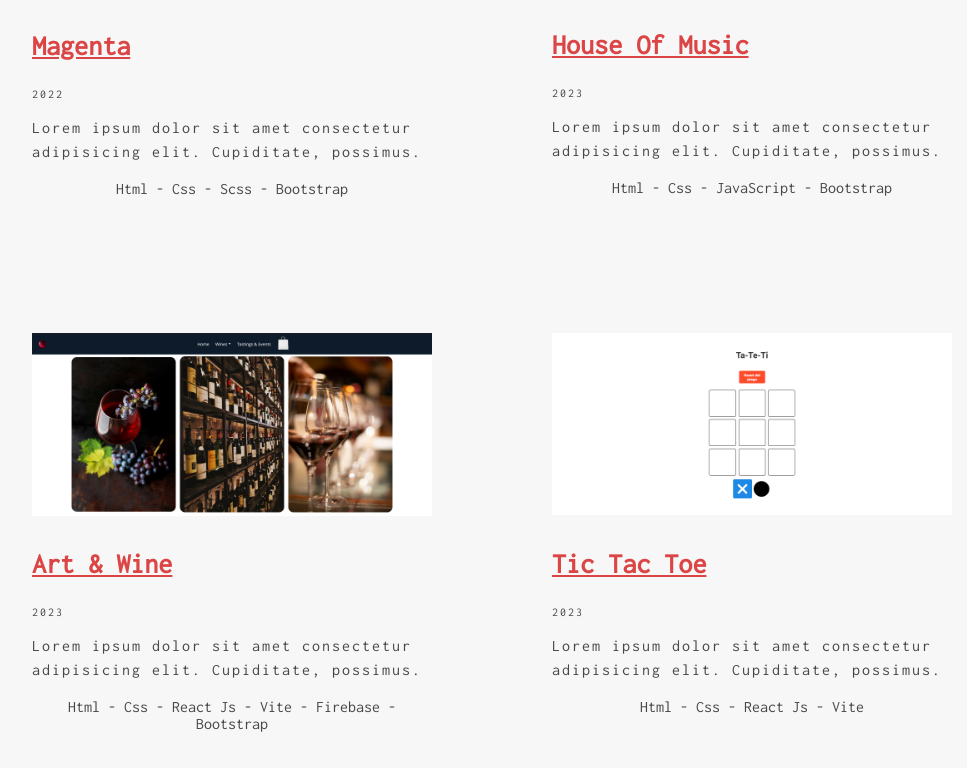
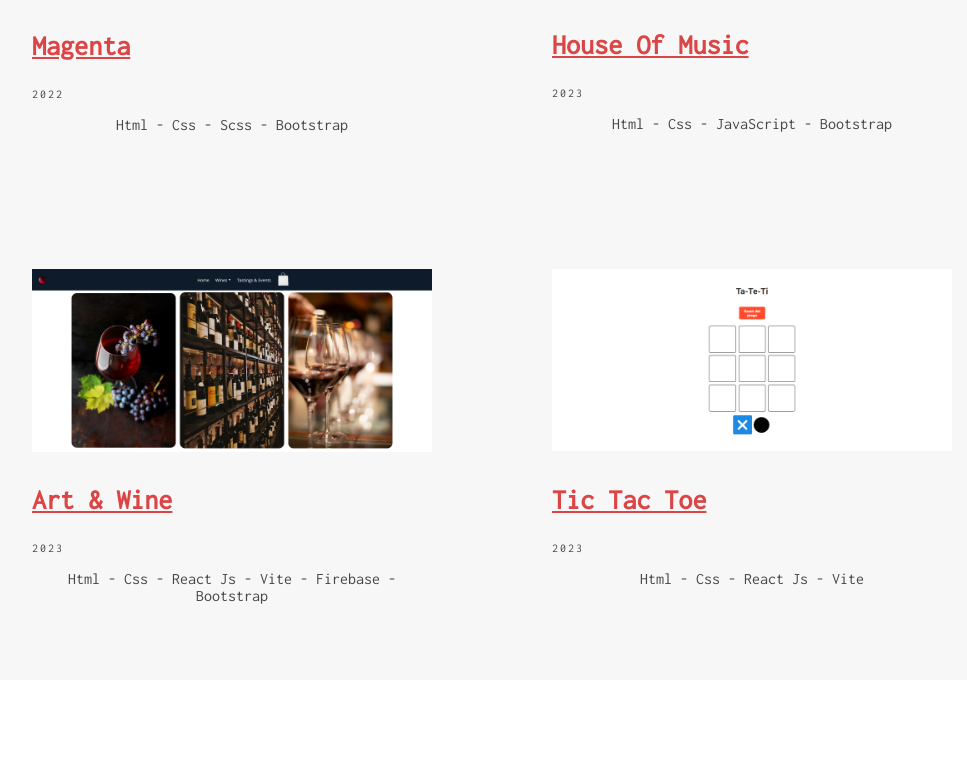
Before and after one commit to CristianMozetich/Portfolio, a React (Vite) app: page / in a window 1280 px wide. Shown: the part 1153-1921 px from the top of the page, without its empty margins (148-1115 px from the left). After the commit the page ends 1833 px from the top, so only its background shows below. Built offline with nearby package versions, Linux system fonts and the light colour scheme.

Commit message:
proyects

```diff
--- a/asyncmock.js
+++ b/asyncmock.js
@@ -12,7 +12,6 @@ export const proyectos = [ {
     id: 2,
     img: "./assets/Img/houseofmusic.png",
     name: "House Of Music",
-    desc: "Lorem ipsum dolor sit amet consectetur adipisicing elit. Cupiditate, possimus.",
     web: "https://cristianmozetich.github.io/ProyectoFinal-Mozetich/",
     year: "2023",
     tech: "Html - Css - JavaScript - Bootstrap",
--- a/src/Components/Proyects/Proyects.jsx
+++ b/src/Components/Proyects/Proyects.jsx
@@ -16,7 +16,6 @@ const Proyects = () => {
             <img src={proyecto.img} alt={proyecto.name} />
             <a href={proyecto.web} target='_blank'><h3>{proyecto.name}</h3></a>
             <p className='year'>{proyecto.year}</p>
-            <p className='desc'>{proyecto.desc}</p>
             <p className='tech'>{proyecto.tech}</p>
           </div>
         ))}
```
